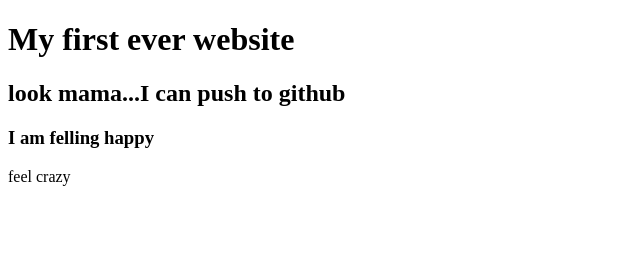
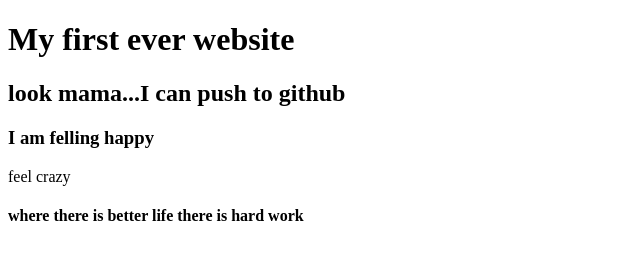
Before and after one commit to mahbub1122019/my-first-website, a plain HTML site: page index.html in a window 1280 px wide. Shown: the whole page, without its empty margins (0-640 px from the left). Drawn offline with Linux system fonts and the light colour scheme.

Commit message:
early rising

```diff
--- a/index.html
+++ b/index.html
@@ -14,6 +14,7 @@
 </h2>
 <h3> I am felling happy</h3>
 <p>feel crazy</p>
+<h4>where there is better life there is hard work</h4>
 
 </body>
 </html>
```
